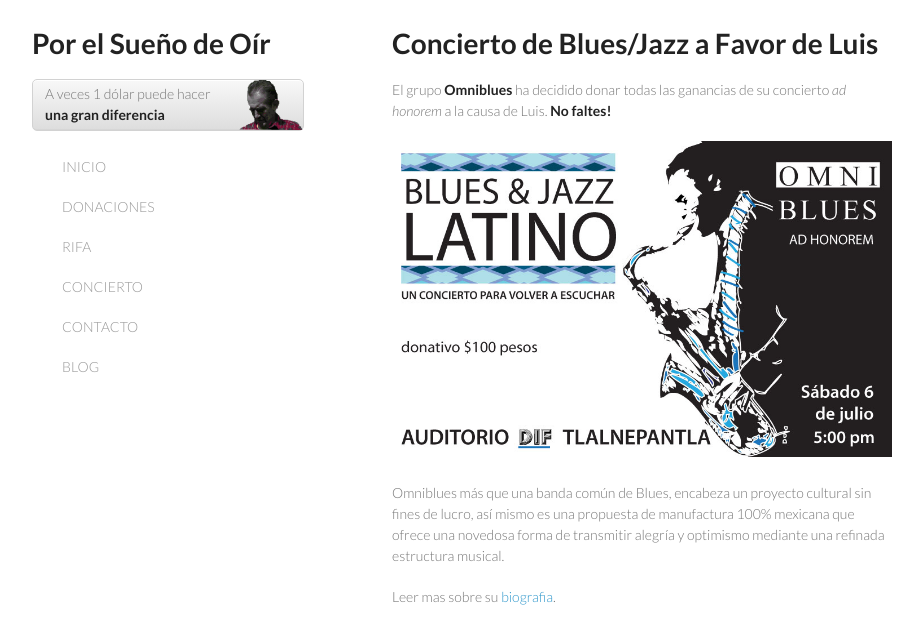
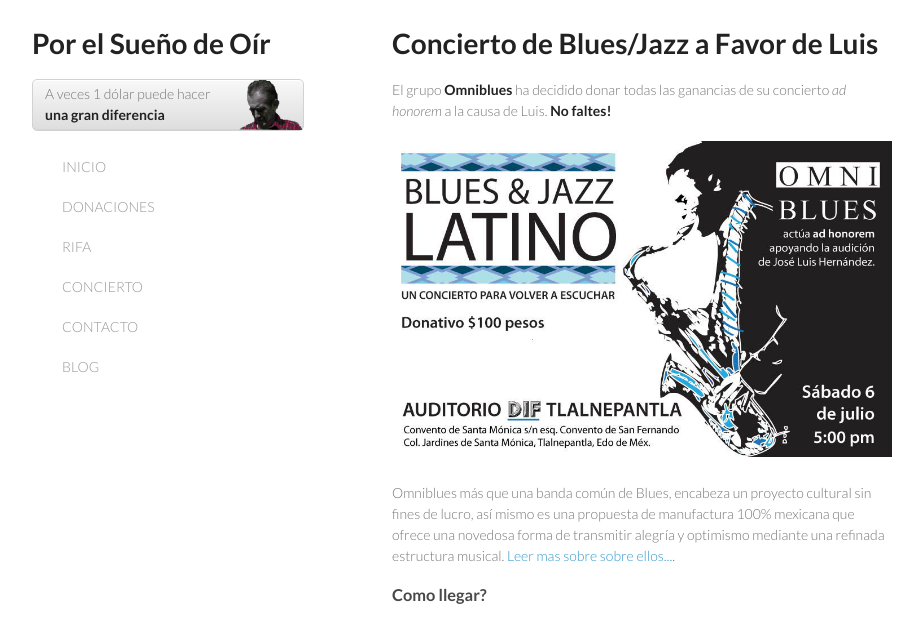
Before and after one commit to fcarriedo/1dolarxluis, a Jekyll site: the page built from concierto.html, in a window 1280 px wide and 1114 px high. Shown: the top 624 px of the window, without its empty margins (178-1101 px from the left). Built offline with Jekyll 4.4.1, drawn with Linux system fonts in a browser that asks for light colours; grey boxes are pictures that could not be loaded.

Commit message:
Updated promo and better rendering of map

```diff
--- a/concierto.html
+++ b/concierto.html
@@ -9,7 +9,7 @@ title: Concierto de Blues/Jazz a Favor de Luis
 </p>
 
 <p>
-  <img alt='' src='/assets/images/concierto/concierto-promo.jpg'/>
+  <img alt='Omniblues Ad Honorem - Luis' src='/assets/images/concierto/concierto-promo.jpg'/>
 </p>
 
 <p>
@@ -17,15 +17,10 @@ title: Concierto de Blues/Jazz a Favor de Luis
   fines de lucro, así mismo es una propuesta de manufactura 100% mexicana que
   ofrece una novedosa forma de transmitir alegría y optimismo mediante una
   refinada estructura musical.
+  <a href='/omniblues-bio.html'>Leer mas sobre sobre ellos...</a>.
 </p>
 
+<h3>Como llegar?</h3>
 <p>
-  Leer mas sobre su <a href='/omniblues-bio.html'>biografia</a>.
+  <iframe width='100%' height='350px' frameborder="0" scrolling="no" marginheight="0" marginwidth="0" src="https://www.google.com/maps?f=q&amp;source=s_q&amp;hl=en&amp;geocode=&amp;q=dif+near+Santa+Monica,+Tlalnepantla+de+Baz,+Mexico&amp;aq=1&amp;oq=DIF,+santa+monica&amp;sll=19.202968,-98.468243&amp;sspn=0.013759,0.022724&amp;ie=UTF8&amp;hq=dif&amp;hnear=Hsbc+Santa+Monica,+Bosques+De+Puebla+58,+54050+Tlalnepantla,+Mexico&amp;t=m&amp;ll=19.532714,-99.225898&amp;spn=0.007078,0.00912&amp;z=16&amp;output=embed"></iframe><br /><small><a href="https://www.google.com/maps?f=q&amp;source=embed&amp;hl=en&amp;geocode=&amp;q=dif+near+Santa+Monica,+Tlalnepantla+de+Baz,+Mexico&amp;aq=1&amp;oq=DIF,+santa+monica&amp;sll=19.202968,-98.468243&amp;sspn=0.013759,0.022724&amp;ie=UTF8&amp;hq=dif&amp;hnear=Hsbc+Santa+Monica,+Bosques+De+Puebla+58,+54050+Tlalnepantla,+Mexico&amp;t=m&amp;ll=19.532714,-99.225898&amp;spn=0.007078,0.00912&amp;z=16" style="color:#0000FF;text-align:left">View Larger Map</a></small>
 </p>
-
-<p>
-  Como llegar?<br/>
-</p>
-<p>
-  <iframe width="425" height="350" frameborder="0" scrolling="no" marginheight="0" marginwidth="0" src="https://www.google.com/maps?f=q&amp;source=s_q&amp;hl=en&amp;geocode=&amp;q=dif+near+Santa+Monica,+Tlalnepantla+de+Baz,+Mexico&amp;aq=1&amp;oq=DIF,+santa+monica&amp;sll=19.202968,-98.468243&amp;sspn=0.013759,0.022724&amp;ie=UTF8&amp;hq=dif&amp;hnear=Hsbc+Santa+Monica,+Bosques+De+Puebla+58,+54050+Tlalnepantla,+Mexico&amp;t=m&amp;ll=19.532714,-99.225898&amp;spn=0.007078,0.00912&amp;z=16&amp;output=embed"></iframe><br /><small><a href="https://www.google.com/maps?f=q&amp;source=embed&amp;hl=en&amp;geocode=&amp;q=dif+near+Santa+Monica,+Tlalnepantla+de+Baz,+Mexico&amp;aq=1&amp;oq=DIF,+santa+monica&amp;sll=19.202968,-98.468243&amp;sspn=0.013759,0.022724&amp;ie=UTF8&amp;hq=dif&amp;hnear=Hsbc+Santa+Monica,+Bosques+De+Puebla+58,+54050+Tlalnepantla,+Mexico&amp;t=m&amp;ll=19.532714,-99.225898&amp;spn=0.007078,0.00912&amp;z=16" style="color:#0000FF;text-align:left">View Larger Map</a></small>
-</p>
```
Also changed, not shown: assets/images/concierto/concierto-promo.jpg.
